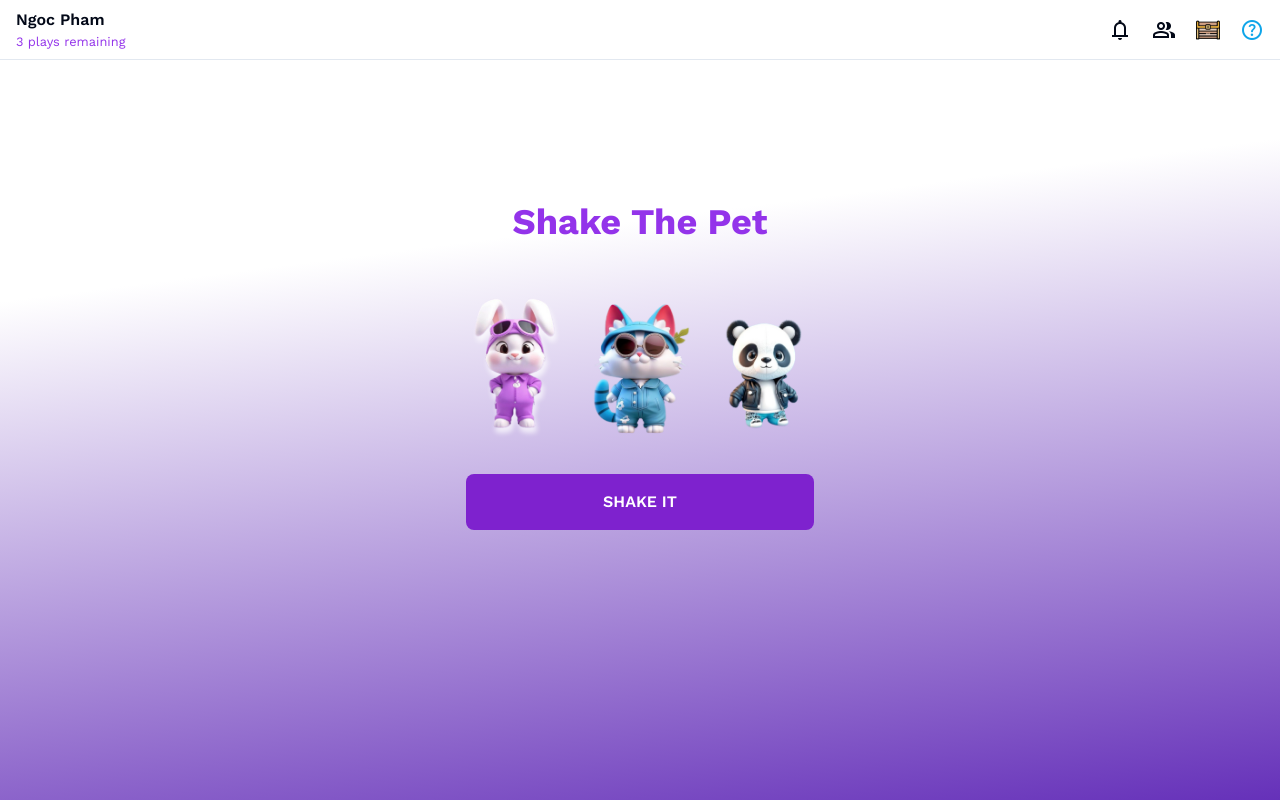
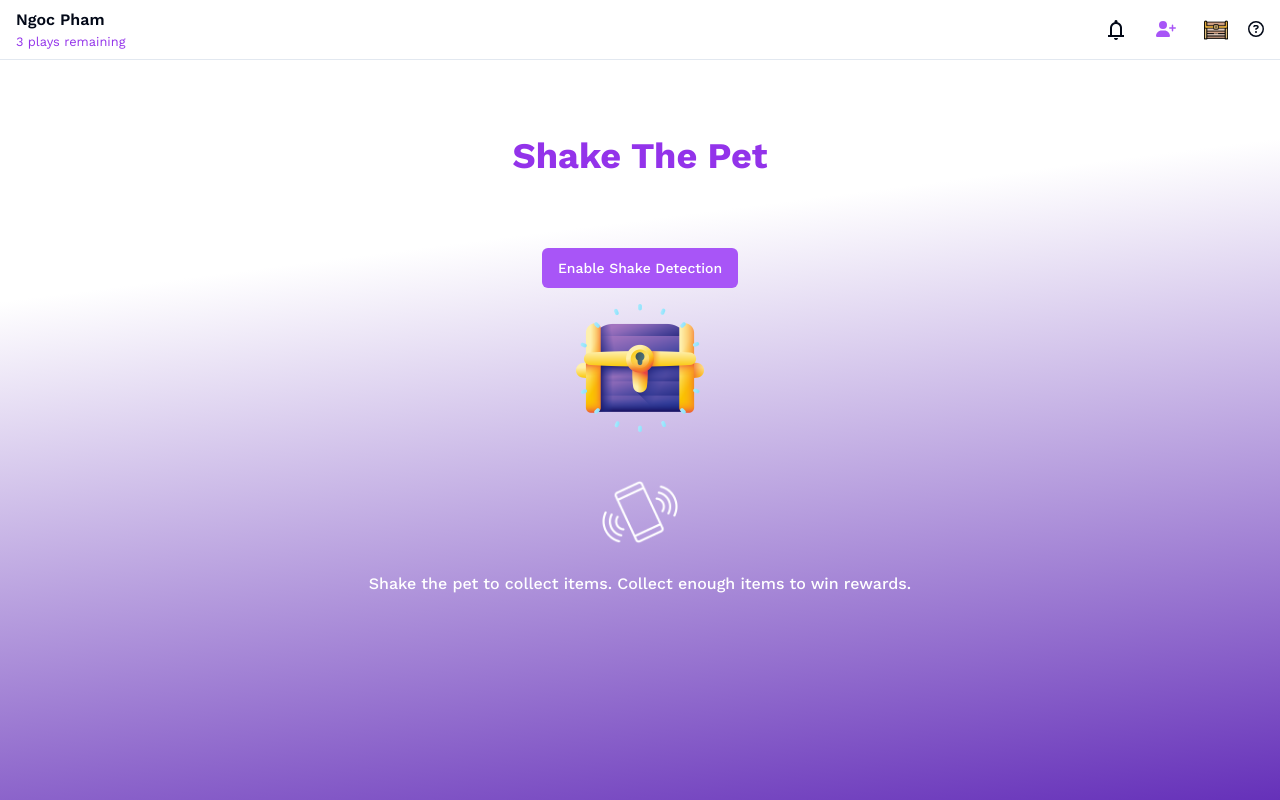
Before and after one commit to ItsMeNozo/vou, a React (Vite) app: page /shaking-game/main in a window 1280 px wide. Both pictures are taken after a click on the button "SHAKE IT". Built offline with nearby package versions, Linux system fonts and the light colour scheme.

Commit message:
feat: integrate friend panel and help panel

```diff
--- a/src/App.tsx
+++ b/src/App.tsx
@@ -3,7 +3,7 @@ import EventList from "./pages/EventList/EventList.tsx";
 import VoucherList from "./pages/VoucherList/VoucherList.tsx";
 import Navbar from "./components/Navbar.tsx";
 import "./App.css";
-import MainScreen from "./pages/Game/MainScreen.tsx";
+import MainScreen from "./pages/ShakingGame/MainScreen.tsx";
 
 const Layout = () => {
   return (
--- a/src/components/AddFriendPanel.tsx
+++ b/src/components/AddFriendPanel.tsx
@@ -1,7 +1,6 @@
 import { useState } from "react";
 import { FontAwesomeIcon } from "@fortawesome/react-fontawesome";
 import { faUserPlus, faCheck } from "@fortawesome/free-solid-svg-icons";
-import { Button } from "@/components/ui/button";
 import { Input } from "@/components/ui/input";
 
 export function AddFriendPanel() {
@@ -10,26 +9,33 @@ export function AddFriendPanel() {
   const [requestSent, setRequestSent] = useState(false);
 
   const handleSendRequest = () => {
-    // Implement the logic to send a friend request here
+    // TODO: Implement the logic to send a friend request here
     setRequestSent(true);
   };
 
   return (
     <div className="relative">
-      <Button variant="outline" className="p-2 text-purple-500" onClick={() => setIsVisible(!isVisible)}>
+      <button className="p-2 text-purple-500 hover:bg-gray-200 rounded-full focus:outline-none" onClick={() => setIsVisible(!isVisible)}>
         <FontAwesomeIcon icon={faUserPlus} />
-      </Button>
+      </button>
       {isVisible && (
-        <div className="absolute top-12 right-0 w-64 bg-white border border-gray-300 shadow-lg rounded-md p-4">
-          <div>
-            <h3 className="text-lg font-semibold mb-4 text-purple-500">Add Friend</h3>
-            <div className="relative mb-4">
-              <Input type="text" placeholder="Enter username" value={username} onChange={(e) => setUsername(e.target.value)} className="pr-10 border-purple-500" />
-              {requestSent && <FontAwesomeIcon icon={faCheck} className="absolute inset-y-0 right-0 pr-3 flex items-center text-purple-500" />}
+        <div className="fixed inset-0 flex items-center justify-center z-50">
+          <div className="absolute inset-0 bg-black opacity-50" onClick={() => setIsVisible(false)}></div>
+          <div className="relative w-64 bg-white border border-gray-300 shadow-lg rounded-md p-4 z-50">
+            <div>
+              <h3 className="text-lg font-semibold mb-4 text-purple-500">Add Friend</h3>
+              <div className="relative mb-4">
+                <Input type="text" placeholder="Enter username" value={username} onChange={(e) => setUsername(e.target.value)} className="pr-10 border-purple-500" />
+                {requestSent && <FontAwesomeIcon icon={faCheck} className="absolute inset-y-3 right-0 pr-3 flex items-center text-green-500" />}
+              </div>
+              <button
+                onClick={handleSendRequest}
+                className={`w-full bg-purple-500 text-white hover:bg-purple-600 p-2 rounded-md ${requestSent ? "cursor-not-allowed opacity-50" : ""}`}
+                disabled={requestSent}
+              >
+                {requestSent ? "Request Sent" : "Send Request"}
+              </button>
             </div>
-            <Button variant="outline" className="w-full bg-purple-500 text-white hover:bg-purple-600" onClick={handleSendRequest} disabled={requestSent}>
-              {requestSent ? "Request Sent" : "Send Request"}
-            </Button>
           </div>
         </div>
       )}
--- a/src/components/QuestionPopover.tsx
+++ b/src/components/HelpPopover.tsx
@@ -1,5 +1,4 @@
 import { Popover, PopoverContent, PopoverTrigger } from "@/components/ui/popover";
-import { Button } from "@/components/ui/button";
 import HelpInstructions from "./instructions";
 import { FontAwesomeIcon } from "@fortawesome/react-fontawesome";
 import { faCircleQuestion } from "@fortawesome/free-regular-svg-icons";
@@ -8,11 +7,9 @@ export function QuestionPopover() {
   return (
     <Popover>
       <PopoverTrigger>
-        <Button variant="outline" className="border-purple-500 ml-auto">
-          <FontAwesomeIcon icon={faCircleQuestion} />
-        </Button>
+        <FontAwesomeIcon icon={faCircleQuestion} />
       </PopoverTrigger>
-      <PopoverContent>
+      <PopoverContent className="mt-5">
         <HelpInstructions />
       </PopoverContent>
     </Popover>
--- a/src/components/ShakingBox.tsx
+++ b/src/components/ShakingBox.tsx
@@ -34,7 +34,7 @@ const Box: React.FC = () => {
   };
 
   return (
-    <div className="flex flex-col items-center justify-center h-screen space-y-4">
+    <div className="flex flex-col items-center justify-center space-y-4">
       <Button onClick={requestPermission} className="bg-purple-500 text-white">
         Enable Shake Detection
       </Button>
--- a/src/components/ui/button.tsx
+++ b/src/components/ui/button.tsx
@@ -14,7 +14,7 @@ const buttonVariants = cva(
         outline: "border border-input bg-background hover:bg-accent hover:text-accent-foreground",
         secondary: "bg-secondary text-secondary-foreground hover:bg-secondary/80",
         ghost: "hover:bg-accent hover:text-accent-foreground",
-        link: "text-primary underline-offset-4 hover:underline",
+        link: "text-primary underline-offset-4 hover:underline px-2 py-1", // Reduced padding for link variant
       },
       size: {
         default: "h-10 px-4 py-2",
--- a/src/pages/Game/MainScreen.module.css
+++ b/src/pages/ShakingGame/MainScreen.module.css
@@ -1,6 +1,7 @@
 .navbar {
   @apply flex
   items-center
+
   px-4
   py-2
   border-b;
@@ -81,7 +82,7 @@
   text-purple-600;
 }
 
-/* TODO: add this instruction below shaking ball
+/* TODO: add this instruction below shaking ball */
 .shake_image {
   @apply block
   mx-auto
@@ -91,4 +92,4 @@
 .instruction p {
   @apply text-white
   font-medium;
-} */
+}
--- a/src/pages/Game/MainScreen.tsx
+++ b/src/pages/ShakingGame/MainScreen.tsx
@@ -1,4 +1,4 @@
-import React from "react";
+import React, { useState } from "react";
 import { Link } from "react-router-dom";
 
 import classes from "./MainScreen.module.css";
@@ -7,8 +7,18 @@ import inventoryImg from "@/assets/game/inventory.png";
 import item1 from "@/assets/game/items/item1.png";
 import item2 from "@/assets/game/items/item2.png";
 import item3 from "@/assets/game/items/item3.png";
+import shake from "@/assets/game/wshake.png";
+import Box from "@/components/ShakingBox";
+import { QuestionPopover } from "@/components/HelpPopover";
+import { AddFriendPanel } from "@/components/AddFriendPanel";
 
 const MainScreen: React.FC = () => {
+  const [showGame, setShowGame] = useState(false);
+
+  const handleStartGame = () => {
+    setShowGame(true);
+  };
+
   return (
     <div>
       <nav className={classes.navbar}>
@@ -20,15 +30,14 @@ const MainScreen: React.FC = () => {
           <Link to={"#notification"} className={classes.navlink}>
             <span className={`material-symbols-outlined`}>notifications</span>
           </Link>
-          <Link to={"#friend"} className={`${classes.navlink}`}>
+          {/* <Link to={"#friend"} className={`${classes.navlink}`}>
             <span className="material-symbols-outlined">group</span>
-          </Link>
+          </Link> */}
+          <AddFriendPanel />
           <Link to={"#inventory"} className={classes.navlink}>
             <img src={inventoryImg} alt="inventory" width="24" />
           </Link>
-          <Link to={"#help"} className={`${classes.navlink}`}>
-            <span className={`material-symbols-outlined ${classes.help}`}>help</span>
-          </Link>
+          <QuestionPopover />
         </div>
       </nav>
       <div
@@ -39,25 +48,26 @@ const MainScreen: React.FC = () => {
       >
         <div className={classes.game_menu}>
           <h1 className={classes.game_title}>Shake the pet</h1>
-          <div className={classes.game_banner}>
-            <img src={item1} alt="Game Icon" width={100} />
-            <img src={item2} alt="Game Icon" width={100} />
-            <img src={item3} alt="Game Icon" width={100} />
-          </div>
-          <button className={classes.start_btn}>SHAKE IT</button>
-          {/* TODO: add this instruction below shaking ball
-          <div className={classes.instruction}>
-            <img
-              src={shake}
-              alt="Game Icon"
-              width={120}
-              className={classes.shake_image}
-            />
-            <p>
-              Shake the pet to collect items. Collect enough items to win
-              rewards.
-            </p>
-          </div> */}
+          {showGame ? (
+            <div className="mt-5">
+              <Box />
+              <div className={classes.instruction}>
+                <img src={shake} alt="Game Icon" width={120} className={classes.shake_image} />
+                <p>Shake the pet to collect items. Collect enough items to win rewards.</p>
+              </div>
+            </div>
+          ) : (
+            <>
+              <div className={classes.game_banner}>
+                <img src={item1} alt="Game Icon" width={100} />
+                <img src={item2} alt="Game Icon" width={100} />
+                <img src={item3} alt="Game Icon" width={100} />
+              </div>
+              <button onClick={handleStartGame} className={classes.start_btn}>
+                SHAKE IT
+              </button>
+            </>
+          )}
         </div>
       </div>
     </div>
```
